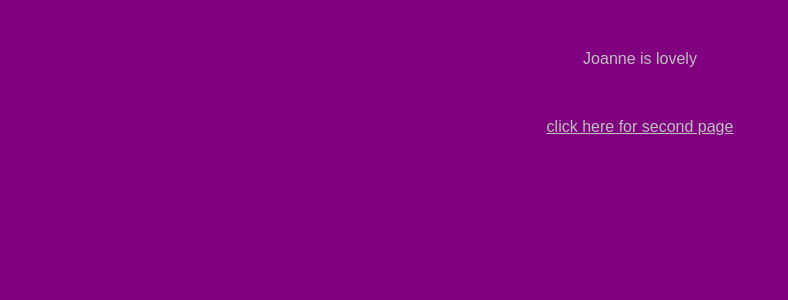
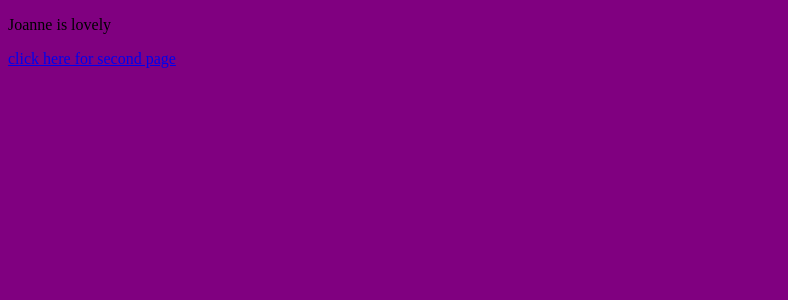
Before and after one commit to mjsutherland/mjsutherland.github.io, a Jekyll site: the page index.html, which Jekyll copies as it is, in a window 1280 px wide. Shown: the top 300 px of the page, without its empty margins (0-788 px from the left). Built offline with Jekyll 4.4.1, drawn with Linux system fonts in a browser that asks for light colours.

Commit message:
Update index.html

```diff
--- a/index.html
+++ b/index.html
@@ -6,7 +6,7 @@
     <meta name="viewport" content="width=device-width, initial-scale=1.0" />
   </head>
   <body>
-  <p class="textCLASS" id="textID">Joanne is lovely</p>
-  <a class="textCLASS" id="textID" href="mjsutherland.github.io/second_page">click here for second page</a>
+  <p class="text">Joanne is lovely</p>
+  <a class="text" href="mjsutherland.github.io/second_page">click here for second page</a>
   </body>
 </html>
```
